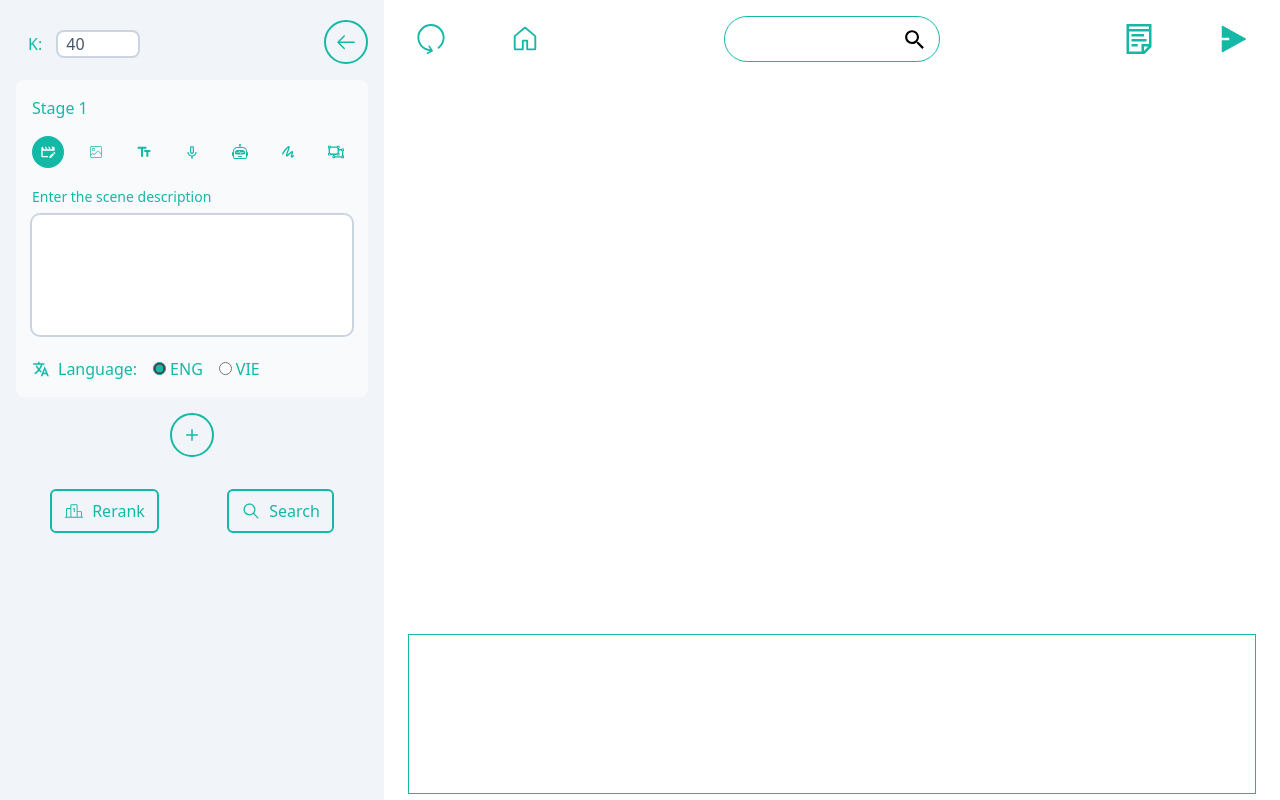
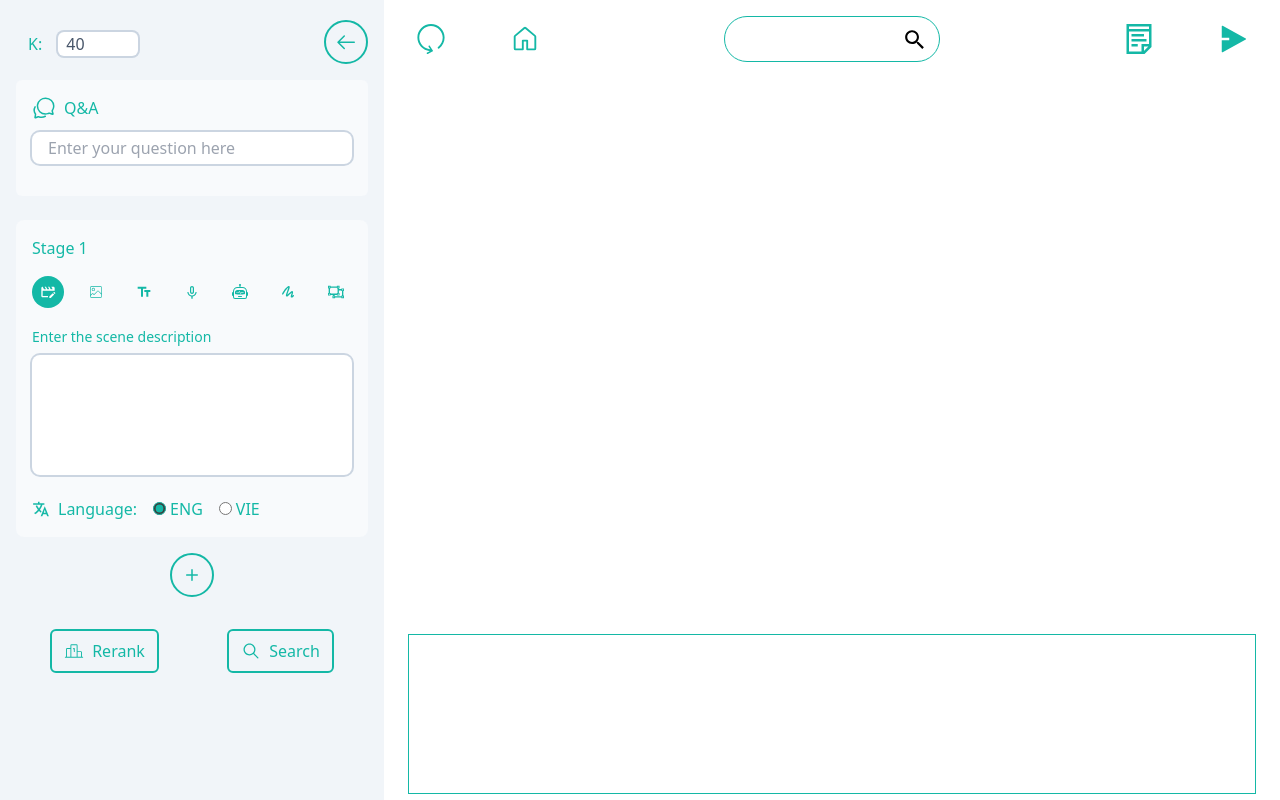
Before and after one commit to thanhstar260/Img_retrieval, a React (Create React App) app in the folder frontend/: page / in a window 1280 px wide. Built offline with nearby package versions, Linux system fonts and the light colour scheme.

Commit message:
add qa feature

```diff
--- a/frontend/src/App.js
+++ b/frontend/src/App.js
@@ -62,7 +62,7 @@
       }
       if (count < 1) {
         alert(
-          "At least one stage excepting object stage must not blank"
+          "At least one stage excepting object stage must not be blank"
         );
         return;
       }
--- /dev/null
+++ b/frontend/src/components/QABox.jsx
@@ -0,0 +1,61 @@
+import React, { useRef, useState } from 'react'
+import { twMerge } from 'tailwind-merge';
+import { IoChatbubblesOutline } from "react-icons/io5";
+
+const QABox = ({className}) => {
+  const [answer, setAnswer] = useState('')
+  const [loading, setLoading] = useState(false);
+  const inputRef = useRef();
+
+  const handleSubmit = async (e) => {
+    e.preventDefault();
+    e.stopPropagation();
+    const value = inputRef.current.value;
+    try {
+      setAnswer('');
+      setLoading(true);
+      const res =  await fetch('http://127.0.0.1:8000/qa', {
+        headers: {
+          'Content-type': 'application/json'
+        },
+        method: 'POST',
+        body: JSON.stringify({message: value})
+      });
+      setLoading(false);
+      const decoded = await res.json();
+      setAnswer(decoded.data[0]);
+    } catch(e) {
+      setLoading(false);
+      alert("Have error when answering your question")
+    }
+  }
+
+  return (
+    <div className={twMerge(
+      "bg-slate-50 rounded-md p-4",
+      className
+    )}>
+      <div className='font-medium flex text-teal-500 items-center gap-2 mb-3'>
+        <IoChatbubblesOutline className='size-6'/>
+        <p>Q&A</p>
+      </div>
+      <form onSubmit={handleSubmit}>
+        <input ref={inputRef} className='px-4 py-1 rounded-lg w-full focus:outline-none ring-2 ring-slate-300 focus:ring-teal-500' placeholder='Enter your question here'  name='qa' required></input>
+      </form>
+      <div className='mt-4'>
+        {loading && <div className="flex w-full justify-center" role="status">
+            <svg aria-hidden="true" class="w-8 h-8 text-gray-200 animate-spin dark:text-gray-600 fill-blue-600" viewBox="0 0 100 101" fill="none" xmlns="http://www.w3.org/2000/svg">
+                <path d="M100 50.5908C100 78.2051 77.6142 100.591 50 100.591C22.3858 100.591 0 78.2051 0 50.5908C0 22.9766 22.3858 0.59082 50 0.59082C77.6142 0.59082 100 22.9766 100 50.5908ZM9.08144 50.5908C9.08144 73.1895 27.4013 91.5094 50 91.5094C72.5987 91.5094 90.9186 73.1895 90.9186 50.5908C90.9186 27.9921 72.5987 9.67226 50 9.67226C27.4013 9.67226 9.08144 27.9921 9.08144 50.5908Z" fill="currentColor"/>
+                <path d="M93.9676 39.0409C96.393 38.4038 97.8624 35.9116 97.0079 33.5539C95.2932 28.8227 92.871 24.3692 89.8167 20.348C85.8452 15.1192 80.8826 10.7238 75.2124 7.41289C69.5422 4.10194 63.2754 1.94025 56.7698 1.05124C51.7666 0.367541 46.6976 0.446843 41.7345 1.27873C39.2613 1.69328 37.813 4.19778 38.4501 6.62326C39.0873 9.04874 41.5694 10.4717 44.0505 10.1071C47.8511 9.54855 51.7191 9.52689 55.5402 10.0491C60.8642 10.7766 65.9928 12.5457 70.6331 15.2552C75.2735 17.9648 79.3347 21.5619 82.5849 25.841C84.9175 28.9121 86.7997 32.2913 88.1811 35.8758C89.083 38.2158 91.5421 39.6781 93.9676 39.0409Z" fill="currentFill"/>
+            </svg>
+            <span class="sr-only">Loading...</span>
+        </div>}
+        {answer && <div className='w-[80%] bg-teal-500 px-4 py-2 rounded-xl rounded-ss-none text-white'>
+          {answer}
+        </div>}
+      </div>
+    </div>
+  )
+}
+
+export default QABox;
--- a/frontend/src/layouts/SearchBar.jsx
+++ b/frontend/src/layouts/SearchBar.jsx
@@ -8,6 +8,7 @@
 import { IoIosSearch } from "react-icons/io";
 import { twMerge } from 'tailwind-merge';
 import { GoArrowLeft } from "react-icons/go";
+import QABox from '../components/QABox';
 
 const SearchBar = ({onSubmit, isSubmitting, K, onChangeK, onRerank, open, setOpen}) => {
     const [canClose, setCanClose] = useState(false);
@@ -75,6 +76,7 @@
         >
              <GoArrowLeft className='text-2xl'/>
         </IconButton>
+        <QABox className="mb-6"/>
         <div className='flex flex-col gap-4'>
         {
             Object.keys(stages).map(key => <Stage key={key} canClose={canClose} id={key} onClose={() => closeStageHandler(key)} onChange={changeDataInStage(key)}></Stage>)
```
Also changed, not shown: 2 other files (tests, documents, lock files or other folders).
